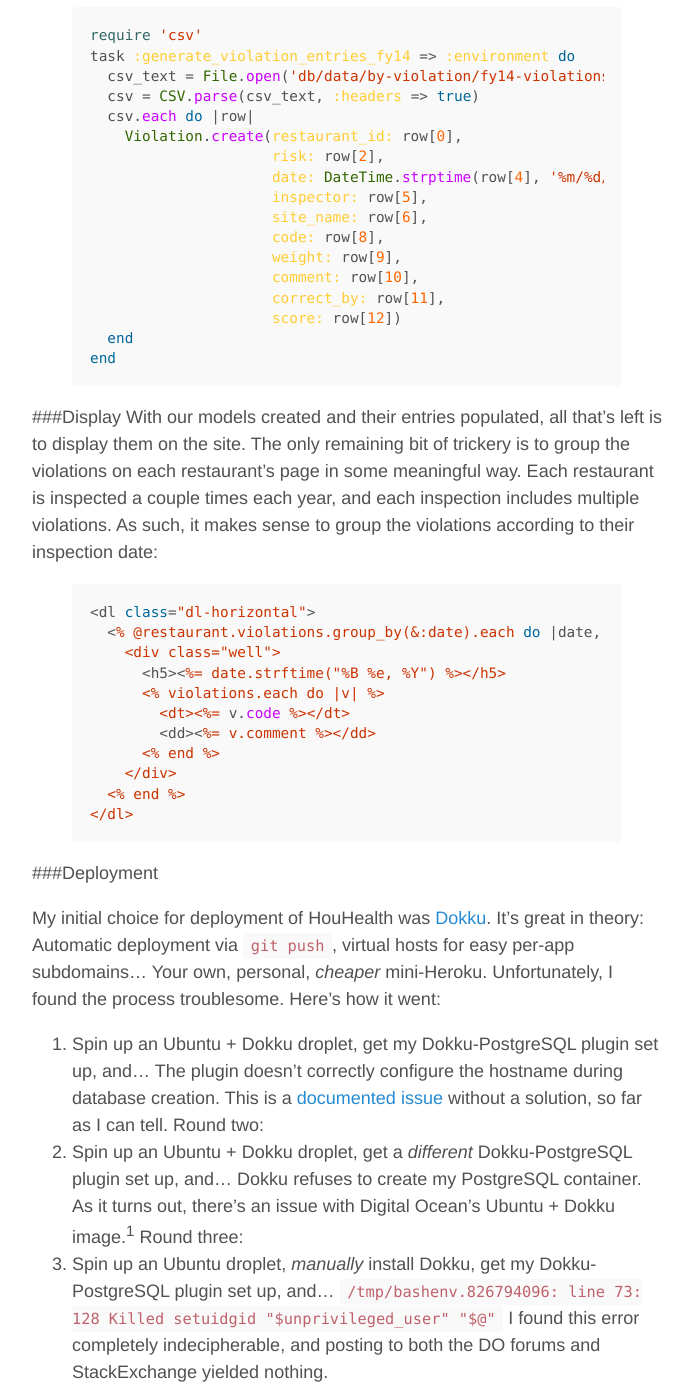
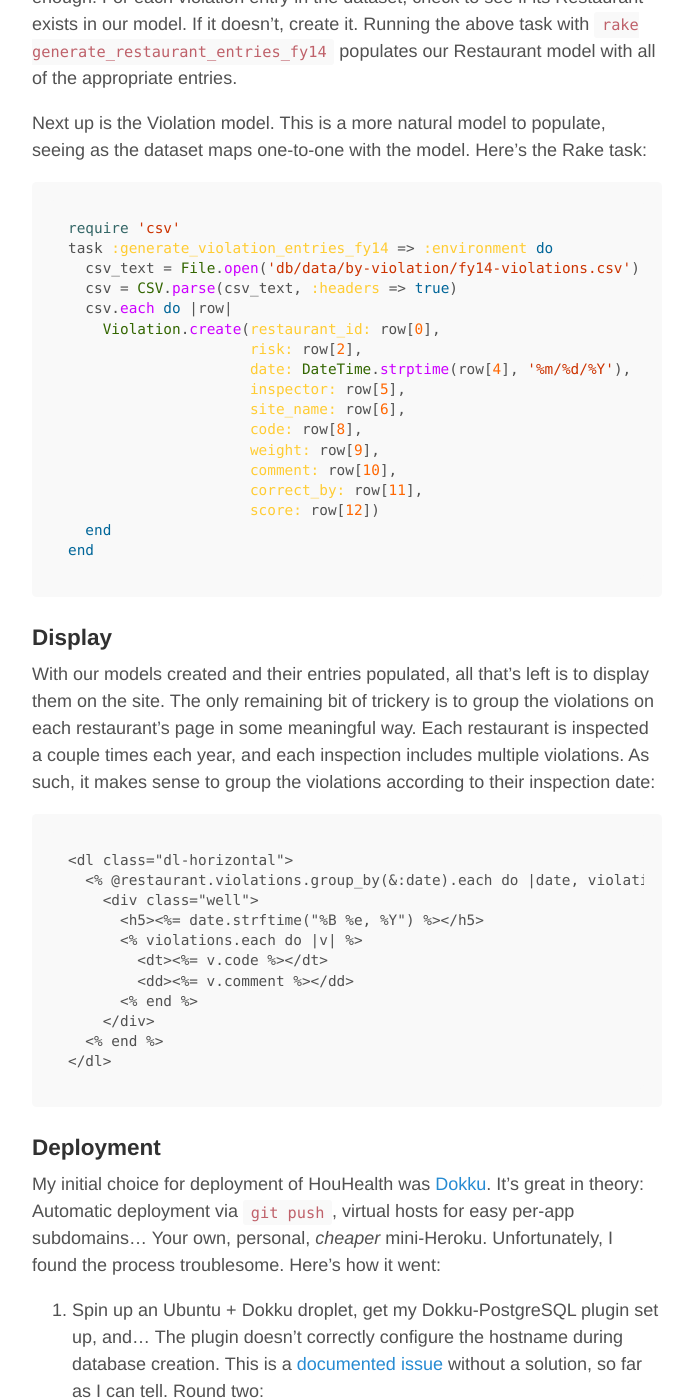
Before and after one commit to mtchllbrrn/mtchllbrrn.github.io, a Jekyll site: the page built from _posts/2015-07-26-dev-rundown-houhealth.md, in a window 1280 px wide and 1400 px high, scrolled down 1682 px. Shown: the whole window, without its empty margins (293-986 px from the left). Built offline with Jekyll 4.4.1, drawn with Linux system fonts in a browser that asks for light colours; some of the changed text lies outside the part shown.

Commit message:
Update deps.

````diff
--- a/_config.yml
+++ b/_config.yml
@@ -1,7 +1,7 @@
 # Navigation bar contents
 pages_list:
   About: '/about'
-  # Blog: '/blog'
+  Blog: '/blog'
   # Resume: '/resume'
   # Projects: '/projects'
 
--- a/_posts/2015-07-26-dev-rundown-houhealth.md
+++ b/_posts/2015-07-26-dev-rundown-houhealth.md
@@ -3,20 +3,21 @@ layout: post
 title: "Dev Rundown: HouHealth"
 permalink: /houhealth
 ---
-###Intro
+
+### Intro
 [HouHealth](http://houhealth.com) makes it easy to browse Houston's restaurants' health code violations. The site was built with Rails and deployed to a Digital Ocean droplet. This post assumes some basic knowledge of Rails, and focuses on the bits that make the development of this app unique.
 
 I happened upon this data on [Houston's Open Data Portal](http://data.ohouston.org) during a local civic hackathon. As a Houstonian, there's an unspoken law that I dig good food, so I was excited to check out the health code compliance of my favorite restaurants. However, the experience of browsing this ginormous (~100,000 records) .xlsx was painful, to say the least. I created HouHealth as a more accessible interface to this data for the everyday user.
 
-###Overview
+### Overview
 The brunt of the work behind HouHealth was munging the datasets into appropriate Rails models. The .xlsx is presented in a per-violation manner: Each row of the .xlsx represents a distinct violation. Each violation includes the restaurant's account number, name, inspection date, and a description of the violation (plus a few other fields that aren't as relevant to our needs). In Rails terms, it makes the most sense to organize this data into a Restaurants model and a Violations model. That is, each Restaurant `has_many` Violations, and each Violation `belongs_to` a Restaurant. This allows us to easily search for a restaurant of interest and to retrieve all of the violations associated with that restaurant.
 
 The first step of the process is to convert the .xlsx into a more friendly format. CSV is ideal. It's plain text, and that makes it perfect for parsing into something more useful. I used a combination of [Zamzar](http://www.zamzar.com/convert/xlsx-to-csv/) and [Guerilla Mail](http://guerillamail.com) to convert the dataset without giving up any email information. That might seem roundabout, but I prefer not to download one-off programs (like a file converter) if I can help it.
 
-###Populating the Models
+### Populating the Models
 Once we've created our Restaurant model with `rails generate`, we need to populate it with the appropriate entries from the dataset. A Rake task is the perfect candidate for the job:
 
-{% highlight ruby %}
+```ruby
 require 'csv'
 task :generate_restaurant_entries_fy14 => :environment do
   csv_text = File.read('db/data/by-violation/fy14-violations.csv')
@@ -32,16 +33,16 @@ task :generate_restaurant_entries_fy14 => :environment do
     end
   end
 end
-{% endhighlight %}
+```
 
 Remember, we're attempting to create the entries for our Restaurant model, but each entry in the dataset is a single violation. The solution is simple enough: For each violation entry in the dataset, check to see if its Restaurant exists in our model. If it doesn't, create it. Running the above task with `rake generate_restaurant_entries_fy14` populates our Restaurant model with all of the appropriate entries.
 
 Next up is the Violation model. This is a more natural model to populate, seeing as the dataset maps one-to-one with the model. Here's the Rake task:
 
-{% highlight ruby %}
+```ruby
 require 'csv'
 task :generate_violation_entries_fy14 => :environment do
-  csv_text = File.open('db/data/by-violation/fy14-violations.csv', "r:ISO-8859-1")
+  csv_text = File.open('db/data/by-violation/fy14-violations.csv')
   csv = CSV.parse(csv_text, :headers => true)
   csv.each do |row|
     Violation.create(restaurant_id: row[0],
@@ -56,12 +57,12 @@ task :generate_violation_entries_fy14 => :environment do
                      score: row[12])
   end
 end
-{% endhighlight %}
+```
 
-###Display
+### Display
 With our models created and their entries populated, all that's left is to display them on the site. The only remaining bit of trickery is to group the violations on each restaurant's page in some meaningful way. Each restaurant is inspected a couple times each year, and each inspection includes multiple violations. As such, it makes sense to group the violations according to their inspection date:
 
-{% highlight ruby %}
+```
 <dl class="dl-horizontal">
   <% @restaurant.violations.group_by(&:date).each do |date, violations| %>
     <div class="well">
@@ -73,9 +74,9 @@ With our models created and their entries populated, all that's left is to displ
     </div>
   <% end %>
 </dl>
-{% endhighlight %}
+```
 
-###Deployment
+### Deployment
 
 My initial choice for deployment of HouHealth was [Dokku](https://github.com/progrium/dokku). It's great in theory: Automatic deployment via `git push`, virtual hosts for easy per-app subdomains...  Your own, personal, *cheaper* mini-Heroku. Unfortunately, I found the process troublesome. Here's how it went:
 
@@ -87,7 +88,7 @@ My initial choice for deployment of HouHealth was [Dokku](https://github.com/pro
 
 I was happy to throw in the towel at this point. I went with a vanilla Nginx + Passenger deployment instead. I plan to continue exploring Dokku in the future, though.
 
-###Future Development
+### Future Development
 
 I have a couple more ideas that would be nice to have on the site. A "Worst Offenders" list would be interesting, if perhaps a little scary. Some establishments have 100+ violations over the last couple of years.
 
````
Also changed, not shown: Gemfile.lock.
